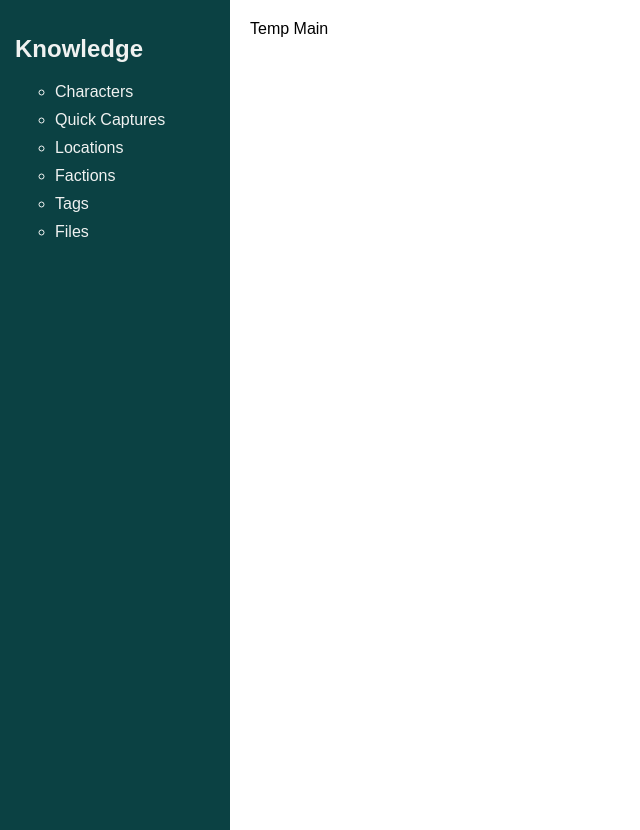
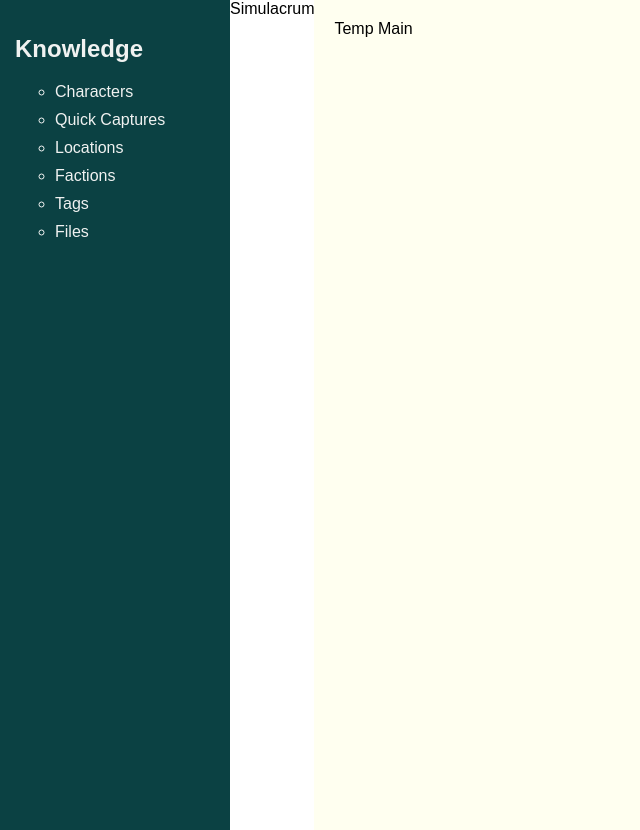
Before and after one commit to CECS-491-Simulacrum/Simulacrum, a React (Vite) app in the folder frontend/: page / in a window 1280 px wide. Shown: the whole page, without its empty margins (0-640 px from the left). Built offline with nearby package versions, Linux system fonts and the light colour scheme.

Commit message:
Top Bar added

```diff
--- a/frontend/src/App.css
+++ b/frontend/src/App.css
@@ -5,4 +5,5 @@
 .mainContent{
   flex-grow: 1;
   padding: 20px;
+  background-color: ivory;
 }
--- a/frontend/src/App.tsx
+++ b/frontend/src/App.tsx
@@ -1,4 +1,4 @@
-
+import { TopBar } from './components/TopBar'
 import { Sidebar } from './components/Sidebar'
 import './App.css'
 
@@ -9,7 +9,9 @@ function App() {
     <>
     <div className = "parent">
       <Sidebar/>
+      <TopBar/>
       <main className="mainContent">Temp Main</main>
+
     </div>
 
     </>
--- a/frontend/src/components/TopBar.tsx
+++ b/frontend/src/components/TopBar.tsx
@@ -0,0 +1,9 @@
+import "./TopBarStyle.css"
+
+export const TopBar = () =>{
+    return (
+        <nav className="TopBar">
+            Simulacrum
+        </nav>
+    )
+}
--- /dev/null
+++ b/frontend/src/components/TopBarStyle.css
@@ -0,0 +1,5 @@
+
+.TopBar{
+    height: 50vh;
+    align-items: center;
+}
```
